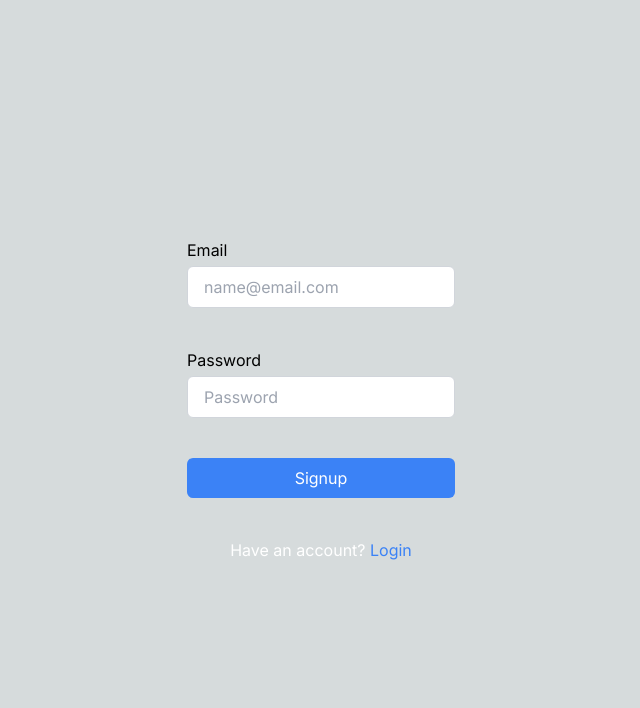
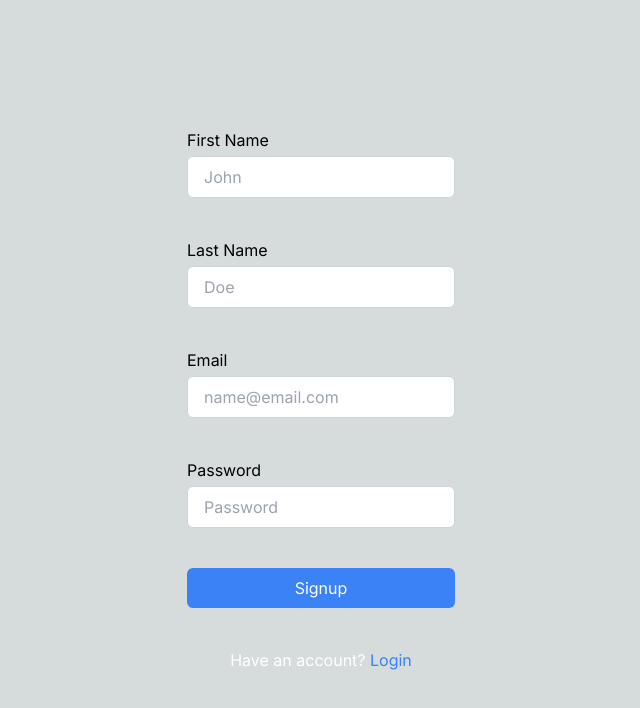
Before and after one commit to SaurabhBasak/Padawan, a Next.js app: page /signup in a window 1280 px wide. Shown: the top 708 px of the page, without its empty margins (319-959 px from the left). Built offline with nearby package versions, Linux system fonts and the light colour scheme.

Commit message:
Modified User schema

```diff
--- a/src/app/signup/page.tsx
+++ b/src/app/signup/page.tsx
@@ -1,18 +1,21 @@
-'use client';
+"use client";
 
 import Link from "next/link";
 import React from "react";
 
 function submitForm(e: React.MouseEvent<HTMLButtonElement, MouseEvent>) {
     e.preventDefault();
+    const first_name = (document.getElementById("first_name") as HTMLInputElement).value;
+    const last_name = (document.getElementById("last_name") as HTMLInputElement).value;
     const email = (document.getElementById("email") as HTMLInputElement).value;
-    const password = (document.getElementById("password") as HTMLInputElement).value;
+    const password = (document.getElementById("password") as HTMLInputElement)
+        .value;
     fetch("http://localhost:5000/auth/signup", {
         method: "POST",
         headers: {
             "Content-Type": "application/json",
         },
-        body: JSON.stringify({ email, password }),
+        body: JSON.stringify({ first_name, last_name, email, password }),
     })
         .then((res) => res.json())
         .then((data) => {
@@ -30,9 +33,27 @@ export default function signup() {
             <div className="grid gap-10">
                 <form className="flex flex-col justify-center gap-10">
                     <div className="flex flex-col gap-1">
-                        <label htmlFor="email">
-                            Email
-                        </label>
+                        <label htmlFor="First Name">First Name</label>
+                        <input
+                            type="name"
+                            id="first_name"
+                            placeholder="John"
+                            className="border border-gray-300 rounded-md px-4 py-2 text-black"
+                            required
+                        />
+                    </div>
+                    <div className="flex flex-col gap-1">
+                        <label htmlFor="Last Name">Last Name</label>
+                        <input
+                            type="name"
+                            id="last_name"
+                            placeholder="Doe"
+                            className="border border-gray-300 rounded-md px-4 py-2 text-black"
+                            required
+                        />
+                    </div>
+                    <div className="flex flex-col gap-1">
+                        <label htmlFor="email">Email</label>
                         <input
                             type="text"
                             id="email"
@@ -42,9 +63,7 @@ export default function signup() {
                         />
                     </div>
                     <div className="flex flex-col gap-1">
-                        <label htmlFor="password">
-                            Password
-                        </label>
+                        <label htmlFor="password">Password</label>
                         <input
                             type="password"
                             id="password"
```
Also changed, not shown: 2 other files (tests, documents, lock files or other folders).
